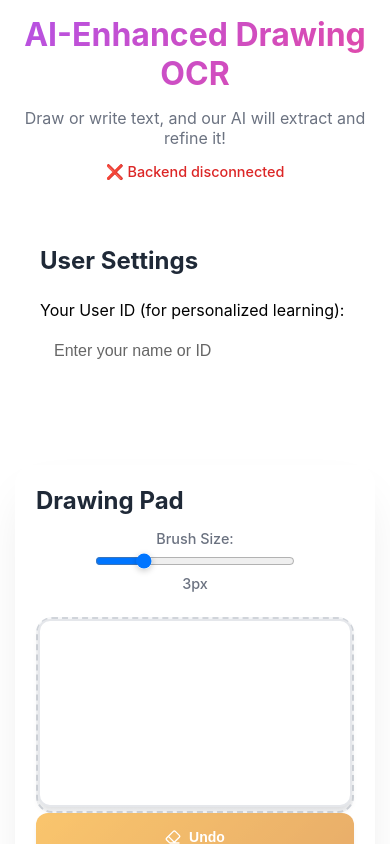
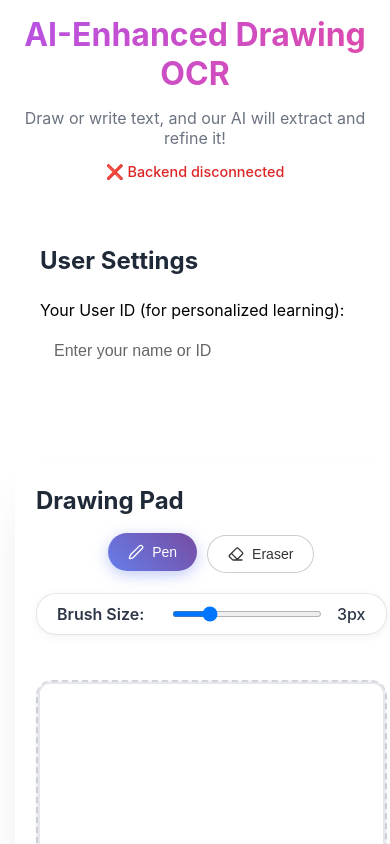
Before and after one commit to syedvashid/ocr-app-frontend, a React (Create React App) app: page / in a window 390 px wide. Shown: the top 844 px of the page. Built offline with nearby package versions, Linux system fonts and the light colour scheme; no server answers.

Commit message:
this code is have option like pen erase and woing with ml model

```diff
--- a/src/App.css
+++ b/src/App.css
@@ -1001,3 +1001,245 @@ code {
     padding: 12px 20px;
   }
 }
+/* Tool Controls Styling */
+.tool-controls {
+  display: flex;
+  flex-direction: column;
+  gap: 15px;
+  align-items: center;
+  margin-bottom: 20px;
+}
+
+.tool-buttons {
+  display: flex;
+  gap: 10px;
+  background: rgba(255, 255, 255, 0.1);
+  padding: 5px;
+  border-radius: 25px;
+  backdrop-filter: blur(10px);
+}
+
+.tool-button {
+  display: flex;
+  align-items: center;
+  gap: 8px;
+  padding: 10px 20px;
+  border-radius: 20px;
+  cursor: pointer;
+  transition: all 0.3s ease;
+  font-size: 14px;
+  font-weight: 500;
+  background: rgba(255, 255, 255, 0.95) !important;
+  color: #333 !important;
+  border: 1px solid rgba(0, 0, 0, 0.2) !important;
+}
+
+.tool-button:hover {
+  background: rgba(255, 255, 255, 0.2);
+  transform: translateY(-2px);
+}
+
+.tool-button.active-tool {
+  box-shadow: 0 4px 15px rgba(102, 126, 234, 0.4);
+  transform: translateY(-2px);
+  background: linear-gradient(45deg, #667eea 0%, #764ba2 100%) !important;
+  color: white !important;
+  border: none !important;
+}
+
+.size-controls {
+  display: flex;
+  align-items: center;
+  gap: 15px;
+  background: rgba(255, 255, 255, 0.9); /* More opaque */
+  padding: 10px 20px;
+  border-radius: 20px;
+  backdrop-filter: blur(10px);
+  border: 1px solid rgba(0, 0, 0, 0.1);
+  box-shadow: 0 2px 10px rgba(0, 0, 0, 0.05);
+}
+
+.size-controls label {
+  color: #2d3748; /* Dark color instead of white */
+  font-weight: 600;
+  min-width: 100px;
+}
+
+.size-slider {
+  width: 150px;
+  height: 6px;
+  border-radius: 3px;
+  background: rgba(255, 255, 255, 0.3);
+  outline: none;
+  cursor: pointer;
+}
+.size-controls span {
+  color: #2d3748; /* Dark color for size display */
+  font-weight: 500;
+}
+
+/* Canvas Cursors */
+.pen-cursor {
+  cursor: crosshair;
+}
+
+.eraser-cursor {
+  cursor: grab;
+}
+
+.eraser-cursor:active {
+  cursor: grabbing;
+}
+
+/* Mobile Tool Indicator */
+.mobile-tool-indicator {
+  position: absolute;
+  top: 10px;
+  left: 50%;
+  transform: translateX(-50%);
+  z-index: 10;
+  pointer-events: none;
+}
+
+.tool-indicator {
+  display: inline-block;
+  padding: 8px 16px;
+  border-radius: 20px;
+  font-size: 12px;
+  font-weight: 600;
+  color: white;
+  backdrop-filter: blur(10px);
+  box-shadow: 0 2px 10px rgba(0, 0, 0, 0.2);
+}
+
+.tool-indicator.pen {
+  background: rgba(34, 197, 94, 0.9);
+}
+
+.tool-indicator.eraser {
+  background: rgba(239, 68, 68, 0.9);
+}
+
+
+/* Mode Selection */
+.mode-section {
+  margin-bottom: 2rem;
+}
+
+.mode-controls {
+  display: flex;
+  gap: 1rem;
+  justify-content: center;
+}
+
+.mode-button {
+  display: flex;
+  align-items: center;
+  gap: 0.5rem;
+  padding: 0.75rem 1.5rem;
+  border: 2px solid rgba(255, 255, 255, 0.2);
+  background: rgba(255, 255, 255, 0.1);
+  color: white;
+  border-radius: 12px;
+  cursor: pointer;
+  transition: all 0.3s ease;
+}
+
+.mode-button:hover {
+  background: rgba(255, 255, 255, 0.2);
+  transform: translateY(-2px);
+}
+
+.mode-button.active {
+  background: linear-gradient(135deg, #667eea 0%, #764ba2 100%);
+  border-color: rgba(255, 255, 255, 0.4);
+}
+
+/* Upload Section */
+.upload-section {
+  margin-bottom: 2rem;
+}
+
+.upload-zone {
+  border: 3px dashed rgba(255, 255, 255, 0.3);
+  border-radius: 12px;
+  padding: 2rem;
+  text-align: center;
+  transition: all 0.3s ease;
+}
+
+.upload-zone:hover {
+  border-color: rgba(255, 255, 255, 0.6);
+  background: rgba(255, 255, 255, 0.05);
+}
+
+.upload-label {
+  display: flex;
+  flex-direction: column;
+  align-items: center;
+  gap: 1rem;
+  cursor: pointer;
+  color: white;
+}
+
+.uploaded-image-preview {
+  max-width: 100%;
+  max-height: 400px;
+  border-radius: 12px;
+  margin-bottom: 1rem;
+  box-shadow: 0 8px 32px rgba(0, 0, 0, 0.3);
+}
+
+.upload-controls {
+  display: flex;
+  gap: 1rem;
+  justify-content: center;
+}
+/* Just fix colors for the new upload feature elements */
+
+/* Mode Selection Buttons */
+.mode-button {
+  display: flex;
+  align-items: center;
+  gap: 0.5rem;
+  padding: 0.75rem 1.5rem;
+  border: 2px solid #667eea;
+  background: rgba(102, 126, 234, 0.1);
+  color: #667eea;
+  border-radius: 12px;
+  cursor: pointer;
+  transition: all 0.3s ease;
+  font-weight: 500;
+}
+
+.mode-button:hover {
+  background: rgba(102, 126, 234, 0.2);
+  color: #ffffff;
+}
+
+.mode-button.active {
+  background: #667eea;
+  color: #ffffff;
+}
+
+/* Upload Zone Text */
+.upload-label {
+  display: flex;
+  flex-direction: column;
+  align-items: center;
+  gap: 1rem;
+  cursor: pointer;
+  color: #333;
+}
+
+.upload-label p {
+  font-size: 1.2rem;
+  font-weight: 600;
+  margin: 0;
+  color: #333;
+}
+
+.upload-label span {
+  color: #666;
+  font-size: 0.9rem;
+}
--- a/src/App.js
+++ b/src/App.js
@@ -3,7 +3,8 @@ import { Pen, Eraser, Download, Camera, Trash2, Loader, AlertCircle, CheckCircle
 import './App.css';
 
 // Backend API configuration
-const API_BASE_URL = process.env.REACT_APP_API_URL || 'https://ocr-app-backend-dnegbva9b7g5h6d4.centralindia-01.azurewebsites.net';
+// 'https://ocr-app-backend-dnegbva9b7g5h6d4.centralindia-01.azurewebsites.net'  put this in line 7 link
+const API_BASE_URL = process.env.REACT_APP_API_URL || 'http://localhost:5000';
 
 // API functions
 const processOCRWithBackend = async (imageDataUrl, userId = 'anonymous') => {
@@ -66,6 +67,9 @@ const DrawingOCRApp = () => {
   // Add this with your other useState declarations
   const [textWasUpdated, setTextWasUpdated] = useState(false);
   const [isMobile, setIsMobile] = useState(false);
+  // for pen and eraser tool
+  const [tool, setTool] = useState('pen'); // 'pen' or 'eraser'
+  const [eraserSize, setEraserSize] = useState(10);
 
   // Check backend connection on component mount
   useEffect(() => {
@@ -116,7 +120,7 @@ useEffect(() => {
   const y = (touch.clientY - rect.top) * scaleY;
 
   setIsDrawing(true);
-  setCurrentPath([{ x, y }]);
+  setCurrentPath([{ x, y, tool, size: tool === 'pen' ? brushSize : eraserSize }]);
 };
 
 const handleTouchMove = (e) => {
@@ -136,7 +140,7 @@ const handleTouchMove = (e) => {
   const x = (touch.clientX - rect.left) * scaleX;
   const y = (touch.clientY - rect.top) * scaleY;
 
-  setCurrentPath(prev => [...prev, { x, y }]);
+  setCurrentPath(prev => [...prev, { x, y, tool, size: tool === 'pen' ? brushSize : eraserSize }]);
 };
 
 const handleTouchEnd = (e) => {
@@ -163,7 +167,7 @@ const handleTouchEnd = (e) => {
   const y = (e.clientY - rect.top) * scaleY;
 
   setIsDrawing(true);
-  setCurrentPath([{ x, y }]);
+  setCurrentPath([{ x, y, tool, size: tool === 'pen' ? brushSize : eraserSize }]);
 };
 
 const draw = (e) => {
@@ -179,7 +183,7 @@ const draw = (e) => {
   const x = (e.clientX - rect.left) * scaleX;
   const y = (e.clientY - rect.top) * scaleY;
 
-  setCurrentPath(prev => [...prev, { x, y }]);
+  setCurrentPath(prev => [...prev, { x, y, tool, size: tool === 'pen' ? brushSize : eraserSize }]);
 };
 
   const stopDrawing = () => {
@@ -196,10 +200,25 @@ const draw = (e) => {
   setOcrResults(null);
   setSelectedText('');
   setError('');
+
+  // Also clear the canvas visually
+  const canvas = canvasRef.current;
+  const ctx = canvas.getContext('2d');
+  ctx.fillStyle = 'white';
+  ctx.fillRect(0, 0, canvas.width, canvas.height);
 };
 
   const undoLastStroke = () => {
     setPaths(prev => prev.slice(0, -1));
+  };
+
+  // Tool switching functions
+const switchToPen = () => {
+  setTool('pen');
+};
+
+const switchToEraser = () => {
+  setTool('eraser');
 };
 
   // Canvas drawing effect
@@ -207,25 +226,39 @@ const draw = (e) => {
   const canvas = canvasRef.current;
   const ctx = canvas.getContext('2d');
 
-    // Clear canvas
-    ctx.clearRect(0, 0, canvas.width, canvas.height);
-
-    // Set drawing style
-    ctx.strokeStyle = '#000';
-    ctx.lineWidth = brushSize;
-    ctx.lineCap = 'round';
-    ctx.lineJoin = 'round';
+  // Clear canvas with white background
+  ctx.fillStyle = 'white';
+  ctx.fillRect(0, 0, canvas.width, canvas.height);
 
   // Draw all paths
   [...paths, currentPath].forEach(path => {
     if (path.length > 1) {
+      const pathTool = path[0]?.tool || 'pen';
+      const pathSize = path[0]?.size || brushSize;
+
       ctx.beginPath();
+      ctx.lineCap = 'round';
+      ctx.lineJoin = 'round';
+      ctx.lineWidth = pathSize;
+
+      if (pathTool === 'eraser') {
+        // Eraser mode - use destination-out composite operation
+        ctx.globalCompositeOperation = 'destination-out';
+      } else {
+        // Pen mode - normal drawing
+        ctx.globalCompositeOperation = 'source-over';
+        ctx.strokeStyle = '#000';
+      }
+
       ctx.moveTo(path[0].x, path[0].y);
       path.forEach(point => ctx.lineTo(point.x, point.y));
       ctx.stroke();
     }
   });
-  }, [paths, currentPath, brushSize, isMobile]);
+
+  // Reset to normal composite operation
+  ctx.globalCompositeOperation = 'source-over';
+}, [paths, currentPath, brushSize, eraserSize, tool, isMobile]);
 
   // OCR Processing
   const processOCR = async () => {
@@ -413,17 +446,53 @@ const draw = (e) => {
           <div className="drawing-section glass-effect">
             <div className="section-header">
               <h2 className="section-title">Drawing Pad</h2>
-              <div className="brush-controls">
-                <label>Brush Size:</label>
+
+              {/* Tool Selection */}
+              <div className="tool-controls">
+                <div className="tool-buttons">
+                  <button
+                    onClick={switchToPen}
+                    className={`tool-button ${tool === 'pen' ? 'active-tool' : ''}`}
+                    title="Pen Tool"
+                  >
+                    <Pen size={16} />
+                    Pen
+                  </button>
+                  <button
+                    onClick={switchToEraser}
+                    className={`tool-button ${tool === 'eraser' ? 'active-tool' : ''}`}
+                    title="Eraser Tool"
+                  >
+                    <Eraser size={16} />
+                    Eraser
+                  </button>
+                </div>
+
+                {/* Dynamic Size Control */}
+                <div className="size-controls">
+                  <label>
+                    {tool === 'pen' ? 'Brush' : 'Eraser'} Size:
+                  </label>
                   <input
                     type="range"
-                      min={isMobile ? 3 : 1}
-                      max={isMobile ? 15 : 10}
-                  value={brushSize}
-                  onChange={(e) => setBrushSize(Number(e.target.value))}
-                  className="brush-slider"
+                    min={tool === 'pen' ? (isMobile ? 3 : 1) : 5}
+                    max={tool === 'pen' ? (isMobile ? 15 : 10) : 30}
+                    value={tool === 'pen' ? brushSize : eraserSize}
+                    onChange={(e) => {
+                      const size = Number(e.target.value);
+                      if (tool === 'pen') {
+                        setBrushSize(size);
+                      } else {
+                        setEraserSize(size);
+                      }
+                    }}
+                    className="size-slider"
                   />
-                <span>{brushSize}px {isMobile && '(Mobile Optimized)'}</span>
+                  <span>
+                    {tool === 'pen' ? brushSize : eraserSize}px
+                    {isMobile && tool === 'pen' && ' (Mobile Optimized)'}
+                  </span>
+                </div>
               </div>
             </div>
 
@@ -433,7 +502,7 @@ const draw = (e) => {
                 ref={canvasRef}
                 width={1000}
                 height={600}
-                className="drawing-canvas"
+                className={`drawing-canvas ${tool === 'eraser' ? 'eraser-cursor' : 'pen-cursor'}`}
                 style={{
                   touchAction: 'none',
                   userSelect: 'none',
@@ -452,6 +521,14 @@ const draw = (e) => {
                 onContextMenu={(e) => e.preventDefault()}
               />
             </div>
+            {/* Tool indicator for mobile */}
+              {isMobile && (
+                <div className="mobile-tool-indicator">
+                  <span className={`tool-indicator ${tool}`}>
+                    {tool === 'pen' ? '✏️ Drawing Mode' : '🧹 Eraser Mode'}
+                  </span>
+                </div>
+              )}
 
             {/* Drawing Controls */}
             <div className="controls-panel">
```
Lines whose indentation alone changed are shown as unchanged.
